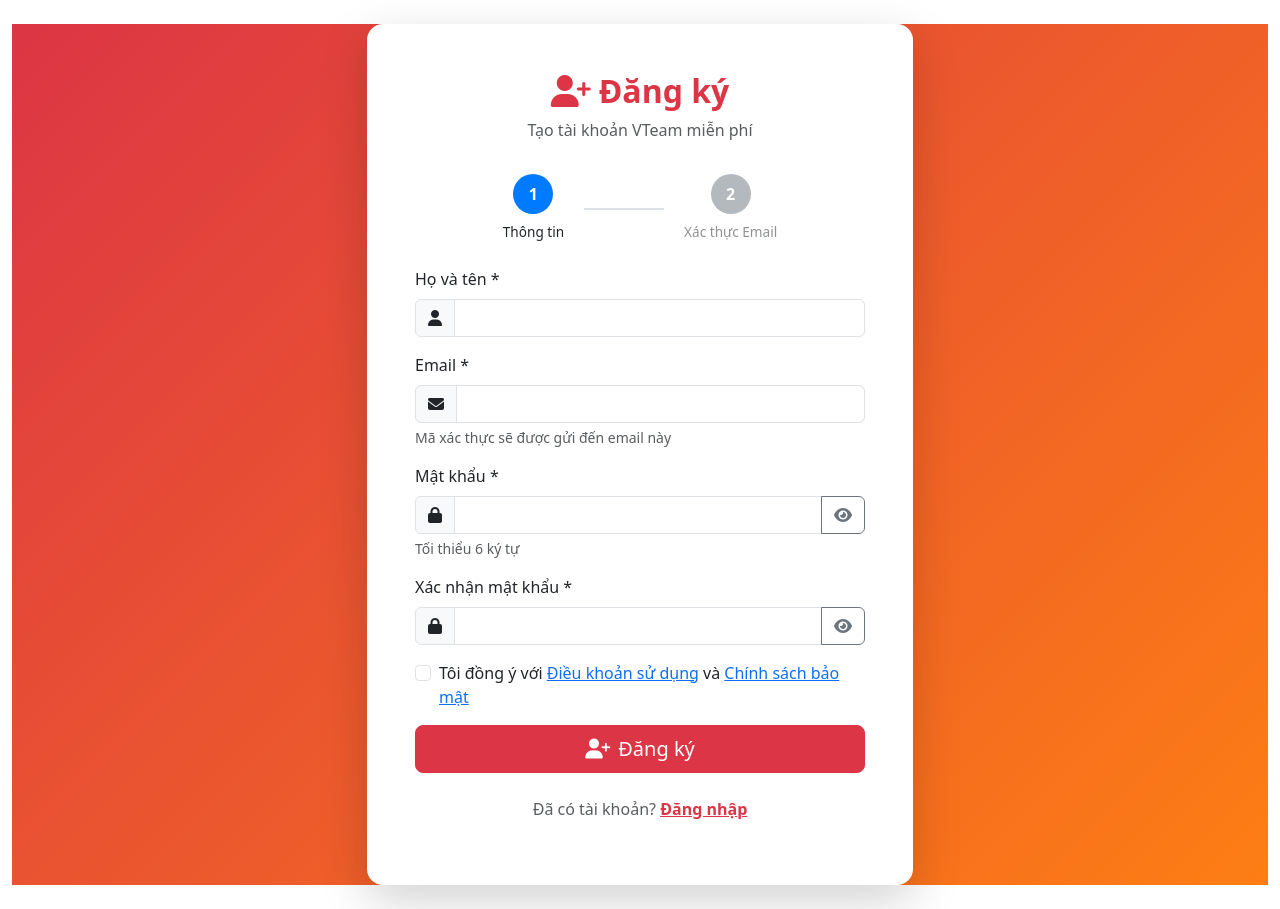
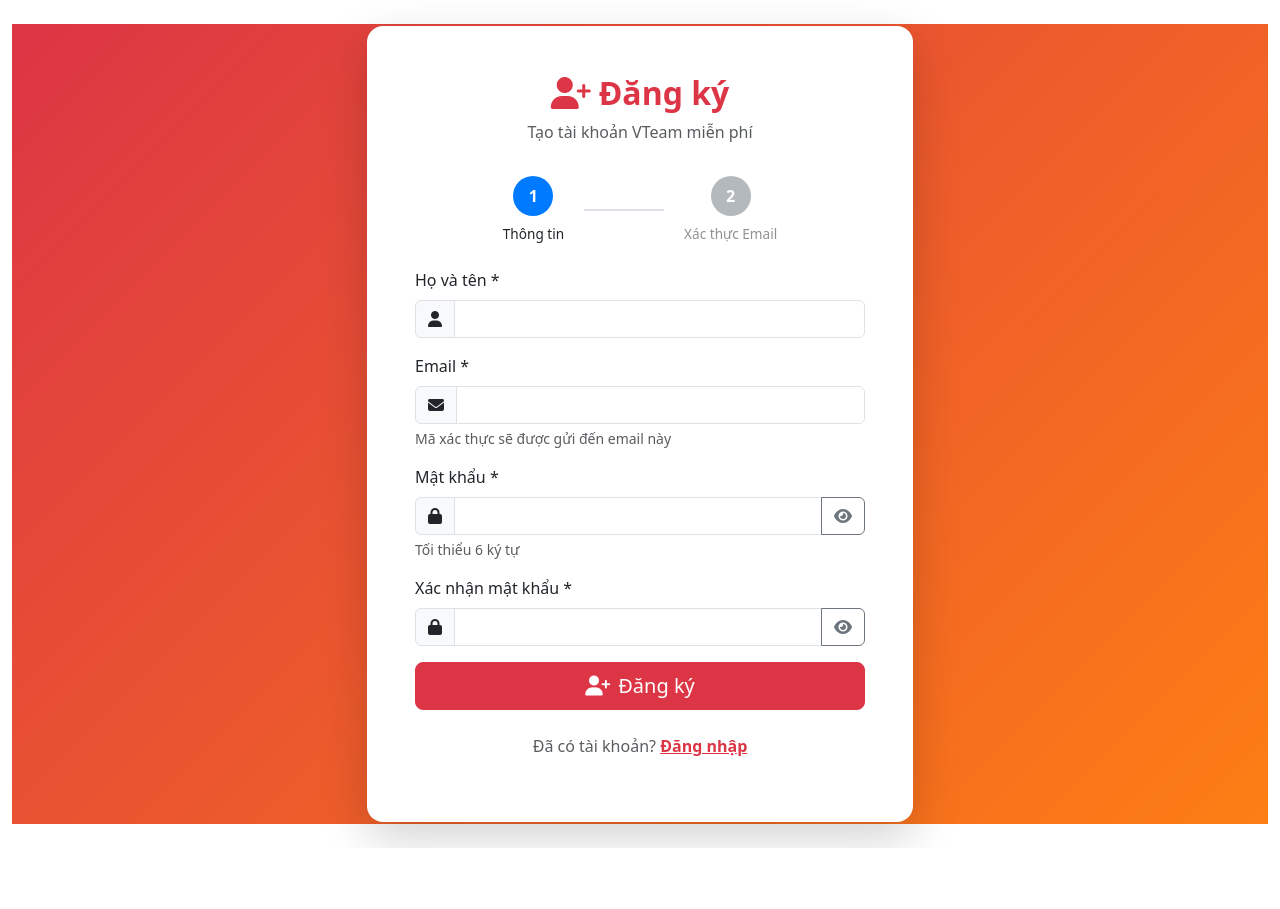
Before and after one commit to NagikoPokPok/To-do-list-team, a FastAPI app: page /register in a window 1280 px wide. Shown: the part 62-971 px from the top of the page. After the commit the page ends 910 px from the top, so only its background shows below. Run offline with FastAPI, Linux system fonts and the light colour scheme; some libraries are stand-ins or nearby versions.

Commit message:
fix UI register

```diff
--- a/templates/register.html
+++ b/templates/register.html
@@ -81,13 +81,13 @@
                                     </div>
                                 </div>
 
-                                <div class="mb-3 form-check">
+                                <!-- <div class="mb-3 form-check">
                                     <input type="checkbox" class="form-check-input" id="terms" required>
                                     <label class="form-check-label" for="terms">
                                         Tôi đồng ý với <a href="/terms" target="_blank">Điều khoản sử dụng</a> và
                                         <a href="/privacy" target="_blank">Chính sách bảo mật</a>
                                     </label>
-                                </div>
+                                </div> -->
 
                                 <div class="d-grid">
                                     <button type="submit" class="btn btn-primary btn-lg">
```
